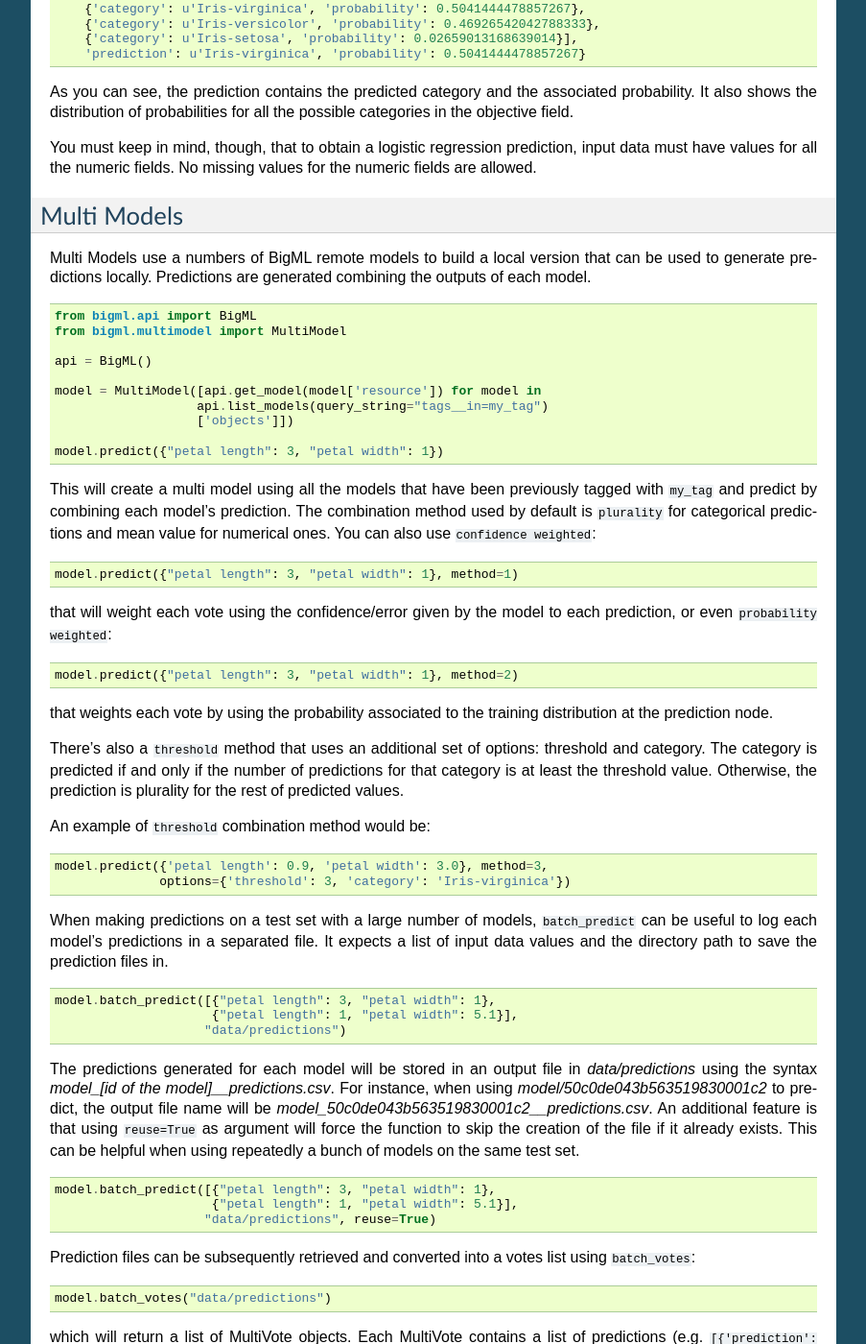
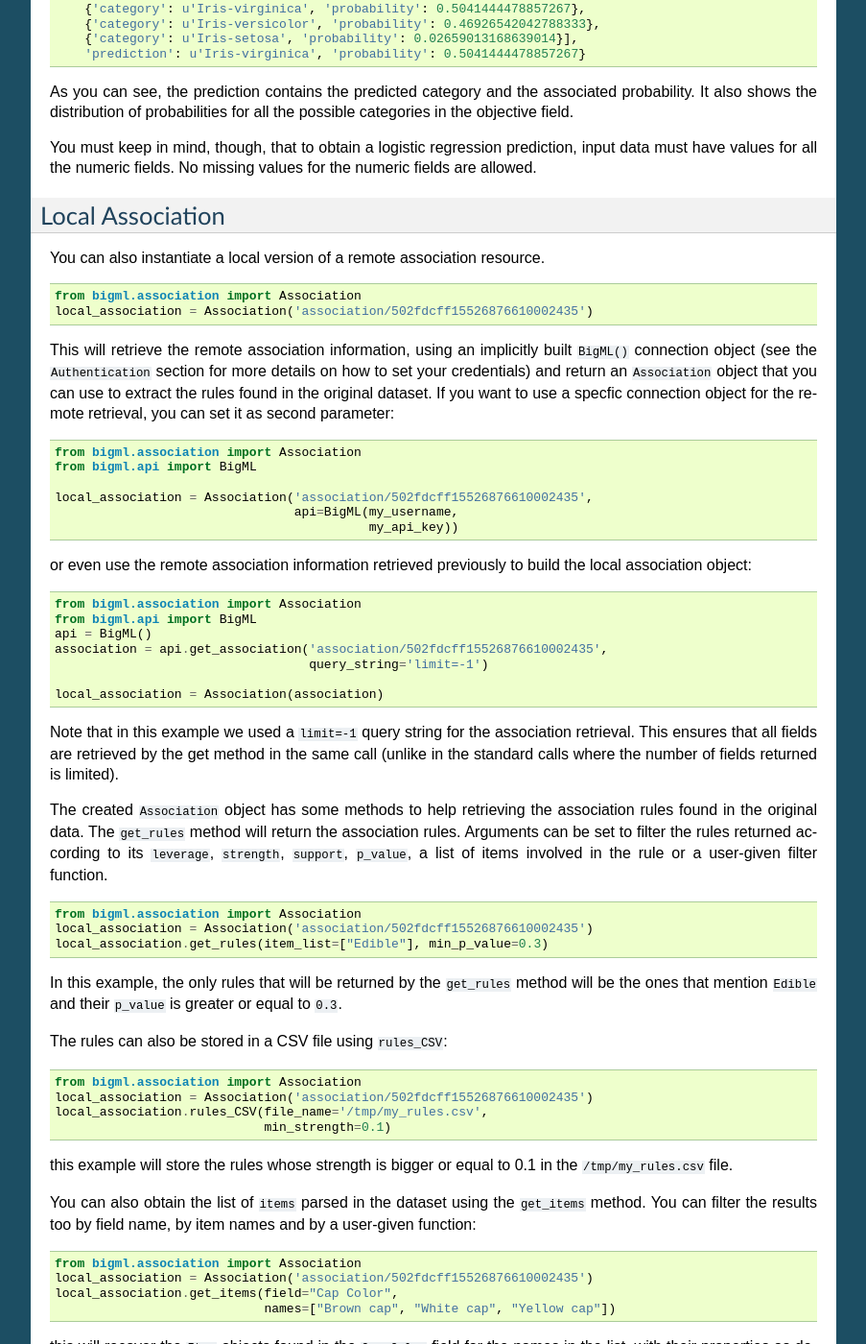
Before and after one commit to bigmlcom/python, a Sphinx documentation site: the page built from docs/index.rst, in a window 1280 px wide and 1400 px high, scrolled down 46284 px. Shown: the whole window at 96% size, without its empty margins (198-1101 px from the left). Built offline with Sphinx 7.4.7, drawn with Linux system fonts in a browser that asks for light colours; some of the changed text lies outside the part shown.

Commit message:
Adding local association object info to docs

```diff
--- a/docs/index.rst
+++ b/docs/index.rst
@@ -3147,6 +3147,97 @@ prediction, input data
 must have values for all the numeric fields. No missing values for the numeric
 fields are allowed.
 
+Local Association
+-----------------
+
+You can also instantiate a local version of a remote association resource.
+
+.. code-block:: python
+
+    from bigml.association import Association
+    local_association = Association('association/502fdcff15526876610002435')
+
+This will retrieve the remote association information, using an implicitly
+built
+``BigML()`` connection object (see the ``Authentication`` section for more
+details on how to set your credentials) and return an ``Association`` object
+that you can use to extract the rules found in the original dataset.
+If you want to use a
+specfic connection object for the remote retrieval, you can set it as second
+parameter:
+
+.. code-block:: python
+
+    from bigml.association import Association
+    from bigml.api import BigML
+
+    local_association = Association('association/502fdcff15526876610002435',
+                                    api=BigML(my_username,
+                                              my_api_key))
+
+or even use the remote association information retrieved previously
+to build the
+local association object:
+
+.. code-block:: python
+
+    from bigml.association import Association
+    from bigml.api import BigML
+    api = BigML()
+    association = api.get_association('association/502fdcff15526876610002435',
+                                      query_string='limit=-1')
+
+    local_association = Association(association)
+
+Note that in this example we used a ``limit=-1`` query string for the
+association retrieval. This ensures that all fields are retrieved by the get
+method in the
+same call (unlike in the standard calls where the number of fields returned is
+limited).
+
+The created ``Association`` object has some methods to help retrieving the
+association rules found in the original data. The ``get_rules`` method will
+return the association rules. Arguments can be set to filter the rules
+returned according to its ``leverage``, ``strength``, ``support``, ``p_value``,
+a list of items involved in the rule or a user-given filter function.
+
+.. code-block:: python
+
+    from bigml.association import Association
+    local_association = Association('association/502fdcff15526876610002435')
+    local_association.get_rules(item_list=["Edible"], min_p_value=0.3)
+
+In this example, the only rules that will be returned by the ``get_rules``
+method will be the ones that mention ``Edible`` and their ``p_value``
+is greater or equal to ``0.3``.
+
+The rules can also be stored in a CSV file using ``rules_CSV``:
+
+
+.. code-block:: python
+
+    from bigml.association import Association
+    local_association = Association('association/502fdcff15526876610002435')
+    local_association.rules_CSV(file_name='/tmp/my_rules.csv',
+                                min_strength=0.1)
+
+this example will store the rules whose strength is bigger or equal to 0.1 in
+the ``/tmp/my_rules.csv`` file.
+
+You can also obtain the list of ``items`` parsed in the dataset using the
+``get_items`` method. You can filter the results too by field name, by
+item names and by a user-given function:
+
+.. code-block:: python
+
+    from bigml.association import Association
+    local_association = Association('association/502fdcff15526876610002435')
+    local_association.get_items(field="Cap Color",
+                                names=["Brown cap", "White cap", "Yellow cap"])
+
+this will recover the ``Item`` objects found in the ``Cap Color`` field for
+the names in the list, with their properties as described in the
+`developers section <https://bigml.com/developers/associations#ad_retrieving_an_association>`_
 
 Multi Models
 ------------
```
